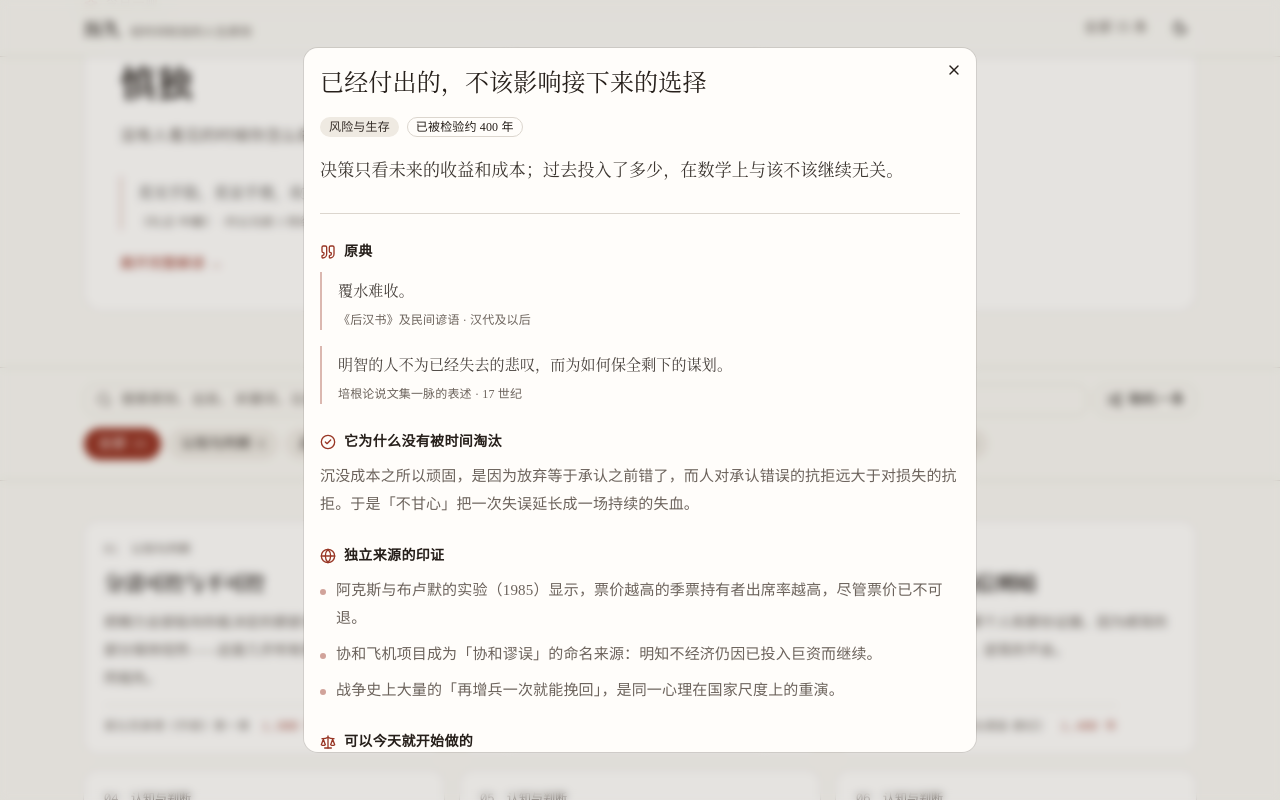
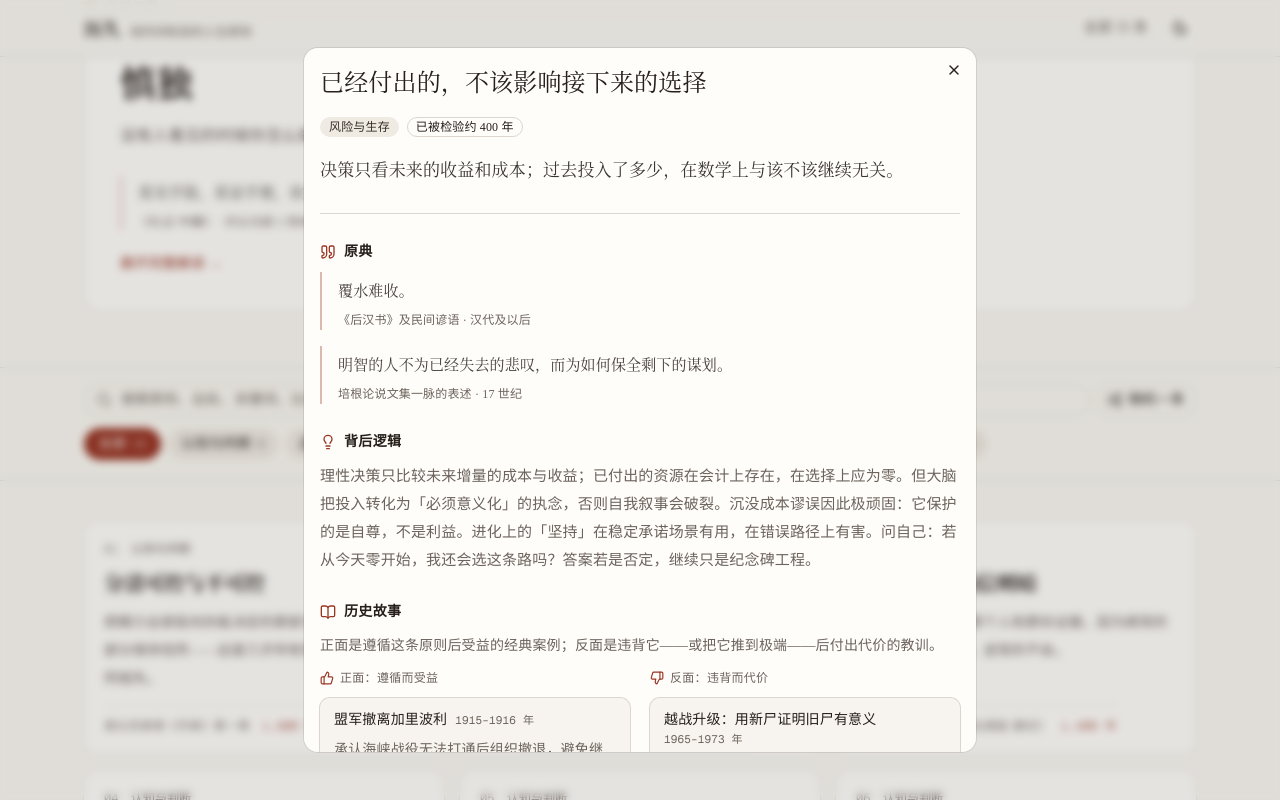
Before and after one commit to brianbai1123/lijiu, a Next.js app: page / in a window 1280 px wide. Both pictures are taken after a click on the button "随机一条". Shown: the part 660-1460 px from the top of the page. Built offline with nearby package versions, Linux system fonts and the light colour scheme.

Commit message:
展示背后逻辑与正反历史故事，并纳入搜索
详情页新增「背后逻辑」与「历史故事」（正反两栏），
搜索可命中故事标题与逻辑正文；README 更正为 35 条。

Co-authored-by: bylbyx <bylbyx@gmail.com>

```diff
--- a/src/app/page.tsx
+++ b/src/app/page.tsx
@@ -76,6 +76,7 @@ export default function Home() {
           <p className="font-serif text-foreground">关于这份清单</p>
           <p className="max-w-3xl">
             入选标准有三条：有可考的原始出处；在互不相通的文明或学科中被独立提出过；到今天仍能被证伪、也仍未被证伪。
+            每条原则附有背后逻辑（从进化、科学或人性做第一性原理推导），以及正反两面的历史故事，用来加深而非替代判断。
             引文尽量注明篇目，转述与流传语则标明「归于」「常引作」。
           </p>
           <p className="max-w-3xl">
--- a/src/components/explorer.tsx
+++ b/src/components/explorer.tsx
@@ -31,12 +31,15 @@ function haystack(id: string) {
     p.title,
     p.essence,
     p.why,
+    p.logic,
     p.misreading,
     p.limits,
     ...p.tags,
     ...p.practices,
     ...p.corroborations,
     ...p.quotes.flatMap((q) => [q.text, q.source, q.era]),
+    ...p.stories.positive.flatMap((s) => [s.title, s.era, s.summary]),
+    ...p.stories.negative.flatMap((s) => [s.title, s.era, s.summary]),
   ]
     .join(" ")
     .toLowerCase();
--- a/src/components/principle-detail.tsx
+++ b/src/components/principle-detail.tsx
@@ -2,10 +2,14 @@
 
 import {
   ArrowRightLeftIcon,
+  BookOpenIcon,
   CheckCircle2Icon,
   GlobeIcon,
+  LightbulbIcon,
   QuoteIcon,
   ScaleIcon,
+  ThumbsDownIcon,
+  ThumbsUpIcon,
   TriangleAlertIcon,
 } from "lucide-react";
 
@@ -14,6 +18,7 @@ import { Separator } from "@/components/ui/separator";
 import {
   categoryById,
   principleById,
+  type HistoricalStory,
   type Principle,
 } from "@/data/principles";
 
@@ -49,6 +54,46 @@ function Bullets({ items }: { items: string[] }) {
         </li>
       ))}
     </ul>
+  );
+}
+
+function StoryList({
+  stories,
+  tone,
+}: {
+  stories: HistoricalStory[];
+  tone: "positive" | "negative";
+}) {
+  const Icon = tone === "positive" ? ThumbsUpIcon : ThumbsDownIcon;
+  const label = tone === "positive" ? "正面：遵循而受益" : "反面：违背而代价";
+
+  return (
+    <div className="space-y-3">
+      <p className="flex items-center gap-1.5 text-xs font-medium tracking-wide text-muted-foreground">
+        <Icon className="size-3.5 text-primary" />
+        {label}
+      </p>
+      <ul className="space-y-3">
+        {stories.map((s) => (
+          <li
+            key={s.title}
+            className="rounded-lg bg-muted/50 px-3.5 py-3 ring-1 ring-border"
+          >
+            <div className="flex flex-wrap items-baseline gap-x-2 gap-y-0.5">
+              <span className="text-sm font-medium text-foreground">
+                {s.title}
+              </span>
+              <span className="font-mono text-[11px] text-muted-foreground">
+                {s.era}
+              </span>
+            </div>
+            <p className="mt-1.5 text-sm leading-7 text-muted-foreground">
+              {s.summary}
+            </p>
+          </li>
+        ))}
+      </ul>
+    </div>
   );
 }
 
@@ -95,6 +140,22 @@ export function PrincipleDetail({
               </figcaption>
             </figure>
           ))}
+        </div>
+      </Section>
+
+      <Section icon={LightbulbIcon} title="背后逻辑">
+        <p className="text-[0.9375rem] leading-7 text-muted-foreground">
+          {principle.logic}
+        </p>
+      </Section>
+
+      <Section icon={BookOpenIcon} title="历史故事">
+        <p className="text-sm leading-7 text-muted-foreground">
+          正面是遵循这条原则后受益的经典案例；反面是违背它——或把它推到极端——后付出代价的教训。
+        </p>
+        <div className="grid gap-5 sm:grid-cols-2">
+          <StoryList stories={principle.stories.positive} tone="positive" />
+          <StoryList stories={principle.stories.negative} tone="negative" />
         </div>
       </Section>
 
```
Also changed, not shown: 1 other file (tests, documents, lock files or other folders).
